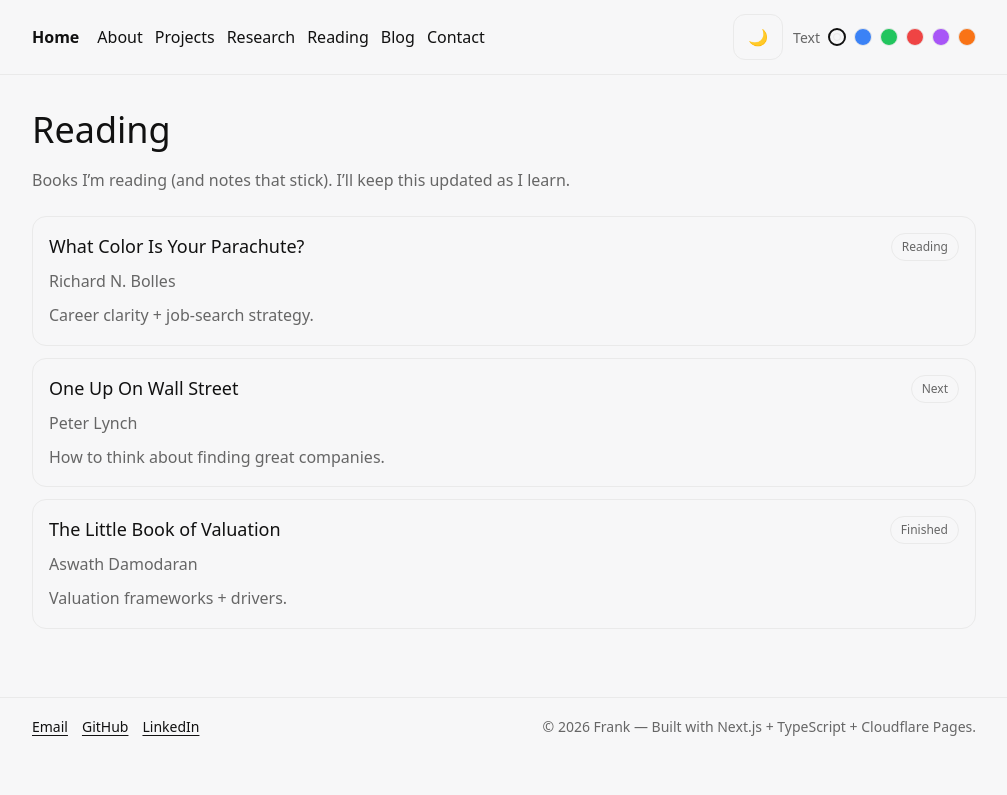
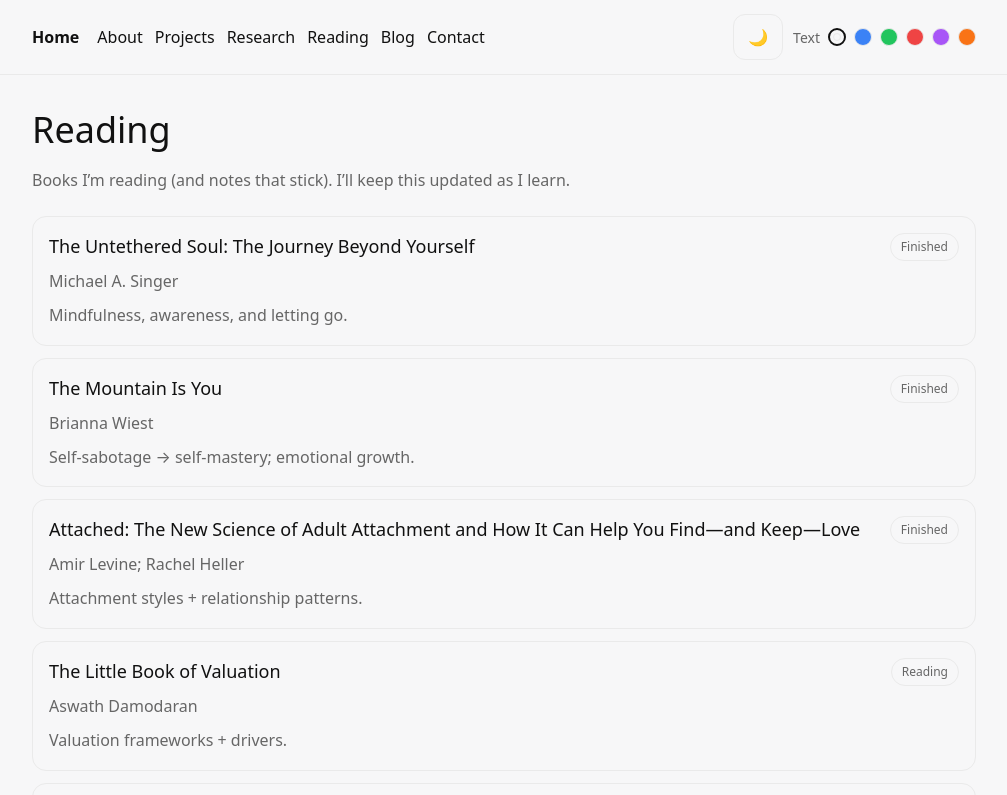
Before and after one commit to FrankThaingtham/personal-website, a Next.js app: page /reading in a window 1280 px wide. Shown: the top 795 px of the page, without its empty margins (136-1143 px from the left). Built offline with nearby package versions, Linux system fonts and the light colour scheme.

Commit message:
Update reading list

```diff
--- a/src/app/reading/page.tsx
+++ b/src/app/reading/page.tsx
@@ -7,23 +7,36 @@ type Book = {
 };
 
 const books: Book[] = [
-  {
-    title: "What Color Is Your Parachute?",
-    author: "Richard N. Bolles",
-    status: "Reading",
-    note: "Career clarity + job-search strategy.",
+   {
+    title: "The Untethered Soul: The Journey Beyond Yourself",
+    author: "Michael A. Singer",
+    status: "Finished",
+    note: "Mindfulness, awareness, and letting go.",
   },
   {
-    title: "One Up On Wall Street",
-    author: "Peter Lynch",
-    status: "Next",
-    note: "How to think about finding great companies.",
+    title: "The Mountain Is You",
+    author: "Brianna Wiest",
+    status: "Finished",
+    note: "Self-sabotage → self-mastery; emotional growth.",
   },
   {
+    title: "Attached: The New Science of Adult Attachment and How It Can Help You Find—and Keep—Love",
+    author: "Amir Levine; Rachel Heller",
+    status: "Finished",
+    note: "Attachment styles + relationship patterns.",
+  },
+   {
     title: "The Little Book of Valuation",
     author: "Aswath Damodaran",
-    status: "Finished",
+    status: "Reading",
     note: "Valuation frameworks + drivers.",
+  },
+
+  {
+    title: "Crucial Conversations: Tools for Talking When Stakes Are High (Third Edition)",
+    author: "Joseph Grenny; Kerry Patterson; Ron McMillan; Al Switzler; Emily Gregory",
+    status: "Reading",
+    note: "Communication under pressure; high-stakes conversations.",
   },
 ];
 
```
